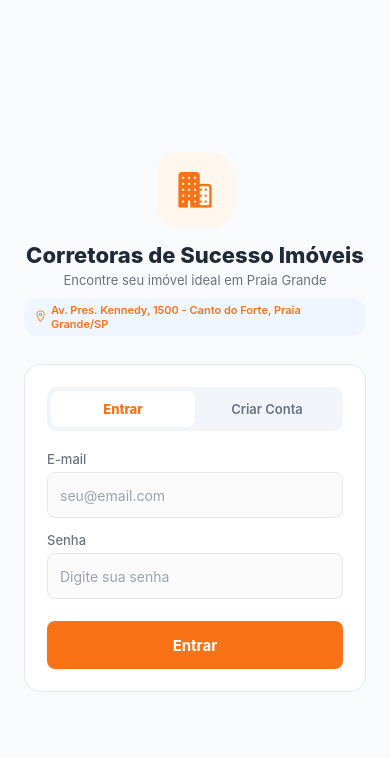
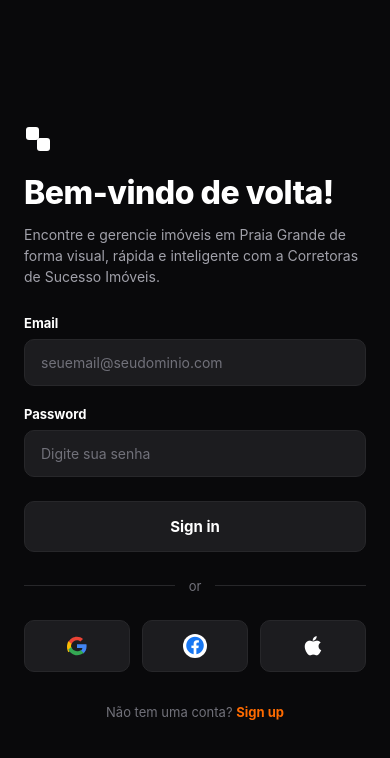
Before and after one commit to lealtais/app_corretoras, a React Native app: screen / in a window 390 px wide. Shown: the top 758 px of the page. Built offline with nearby package versions, Linux system fonts and the light colour scheme; no server answers; the database is empty.

Commit message:
style(auth): redesenha tela de login dark mode com botoes sociais Google, Facebook e Apple

```diff
--- a/App.tsx
+++ b/App.tsx
@@ -96,8 +96,18 @@ export default function App() {
       {isSplashVisible && (
         <SplashScreen onFinish={() => setIsSplashVisible(false)} />
       )}
-      <SafeAreaView style={styles.safeArea} edges={['top', 'left', 'right']}>
-        <StatusBar barStyle="dark-content" backgroundColor="#FFFFFF" translucent={false} />
+      <SafeAreaView
+        style={[
+          styles.safeArea,
+          { backgroundColor: currentUser ? '#FFFFFF' : '#09090B' },
+        ]}
+        edges={['top', 'left', 'right']}
+      >
+        <StatusBar
+          barStyle={currentUser ? 'dark-content' : 'light-content'}
+          backgroundColor={currentUser ? '#FFFFFF' : '#09090B'}
+          translucent={false}
+        />
 
         {!currentUser ? (
           <AuthScreen onAuthenticated={(user) => setCurrentUser(user)} />
--- a/src/screens/AuthScreen.tsx
+++ b/src/screens/AuthScreen.tsx
@@ -3,21 +3,53 @@ import {
   View,
   Text,
   StyleSheet,
+  TextInput,
   TouchableOpacity,
   ScrollView,
   KeyboardAvoidingView,
   Platform,
+  Modal,
 } from 'react-native';
+import Svg, { Path, Rect } from 'react-native-svg';
 import { Ionicons } from '@expo/vector-icons';
 import { User } from '../types/property';
-import { Input, Button } from '../components/ui';
-import { theme } from '../constants/theme';
-import { AGENCY_CONFIG } from '../constants/agency';
-import { supabaseLogin, supabaseRegister } from '../services/supabase';
+import {
+  supabaseLogin,
+  supabaseRegister,
+  supabaseSocialLogin,
+} from '../services/supabase';
 
 interface AuthScreenProps {
   onAuthenticated: (user: User) => void;
 }
+
+const BrandLogoIcon = () => (
+  <Svg width={28} height={28} viewBox="0 0 28 28" fill="none">
+    <Rect x={2} y={2} width={13} height={13} rx={3} fill="#FFFFFF" />
+    <Rect x={13} y={13} width={13} height={13} rx={3} fill="#FFFFFF" />
+  </Svg>
+);
+
+const GoogleColorIcon = () => (
+  <Svg width={20} height={20} viewBox="0 0 24 24">
+    <Path
+      fill="#EA4335"
+      d="M12 5c1.6 0 3 .6 4.1 1.7l3.1-3.1C17.3 1.8 14.8 1 12 1 7.4 1 3.5 3.6 1.6 7.4l3.7 2.8C6.2 7.2 8.9 5 12 5z"
+    />
+    <Path
+      fill="#4285F4"
+      d="M23.5 12.3c0-.8-.1-1.6-.2-2.3H12v4.5h6.5c-.3 1.5-1.1 2.8-2.4 3.6l3.7 2.9c2.2-2 3.7-5 3.7-8.7z"
+    />
+    <Path
+      fill="#FBBC05"
+      d="M5.3 14.8c-.2-.8-.4-1.8-.4-2.8s.2-2 .4-2.8L1.6 6.4C.6 8.4 0 10.6 0 13s.6 4.6 1.6 6.6l3.7-2.8z"
+    />
+    <Path
+      fill="#34A853"
+      d="M12 23c3.2 0 6-1.1 8-3l-3.7-2.9c-1.1.7-2.5 1.2-4.3 1.2-3.1 0-5.8-2.1-6.7-5l-3.7 2.8C3.5 19.9 7.4 23 12 23z"
+    />
+  </Svg>
+);
 
 export const AuthScreen: React.FC<AuthScreenProps> = ({ onAuthenticated }) => {
   const [mode, setMode] = useState<'login' | 'register'>('login');
@@ -27,18 +59,23 @@ export const AuthScreen: React.FC<AuthScreenProps> = ({ onAuthenticated }) => {
   const [errorMessage, setErrorMessage] = useState('');
   const [isLoading, setIsLoading] = useState(false);
 
+  const [socialModalProvider, setSocialModalProvider] = useState<
+    'Google' | 'Facebook' | 'Apple' | null
+  >(null);
+  const [socialEmail, setSocialEmail] = useState('');
+
   const handleSubmit = async () => {
     setErrorMessage('');
     const trimmedEmail = email.trim().toLowerCase();
     const trimmedPassword = password.trim();
 
     if (!trimmedEmail || !trimmedPassword) {
-      setErrorMessage('Por favor, preencha o e-mail e a senha.');
+      setErrorMessage('Preencha seu e-mail e sua senha.');
       return;
     }
 
     if (mode === 'register' && !name.trim()) {
-      setErrorMessage('Por favor, informe seu nome completo.');
+      setErrorMessage('Informe seu nome para criar a conta.');
       return;
     }
 
@@ -52,13 +89,33 @@ export const AuthScreen: React.FC<AuthScreenProps> = ({ onAuthenticated }) => {
       onAuthenticated(user);
     } catch (err: any) {
       setIsLoading(false);
-      setErrorMessage(err?.message || 'Erro ao autenticar no banco de dados.');
+      setErrorMessage(err?.message || 'Erro ao autenticar.');
+    }
+  };
+
+  const handleConfirmSocialLogin = async () => {
+    if (!socialModalProvider) return;
+    const chosenEmail =
+      socialEmail.trim().toLowerCase() ||
+      (email.trim().toLowerCase() || `${socialModalProvider.toLowerCase()}@corretoras.com`);
+
+    setIsLoading(true);
+    setErrorMessage('');
+    try {
+      const user = await supabaseSocialLogin(socialModalProvider, chosenEmail);
+      setSocialModalProvider(null);
+      setIsLoading(false);
+      onAuthenticated(user);
+    } catch (err: any) {
+      setSocialModalProvider(null);
+      setIsLoading(false);
+      setErrorMessage(err?.message || 'Não foi possível entrar.');
     }
   };
 
   return (
     <KeyboardAvoidingView
-      style={styles.container}
+      style={styles.screen}
       behavior={Platform.OS === 'ios' ? 'padding' : undefined}
     >
       <ScrollView
@@ -66,213 +123,373 @@ export const AuthScreen: React.FC<AuthScreenProps> = ({ onAuthenticated }) => {
         showsVerticalScrollIndicator={false}
         keyboardShouldPersistTaps="handled"
       >
-        <View style={styles.brandSection}>
-          <View style={styles.logoCircle}>
-            <Ionicons name="business" size={38} color={theme.colors.primary} />
-          </View>
-          <Text style={styles.brandTitle}>Corretoras de Sucesso Imóveis</Text>
-          <Text style={styles.brandSubtitle}>
-            Encontre seu imóvel ideal em Praia Grande
-          </Text>
-          <View style={styles.addressBadge}>
-            <Ionicons name="location-outline" size={13} color={theme.colors.primary} />
-            <Text style={styles.addressText}>{AGENCY_CONFIG.address}</Text>
-          </View>
+        <View style={styles.cardContainer}>
+          <View style={styles.logoWrapper}>
+            <BrandLogoIcon />
           </View>
 
-        <View style={styles.formCard}>
-          <View style={styles.tabsRow}>
-            <TouchableOpacity
-              style={[styles.tabButton, mode === 'login' && styles.tabButtonActive]}
-              onPress={() => {
-                setMode('login');
-                setErrorMessage('');
-              }}
-            >
-              <Text
-                style={[
-                  styles.tabButtonText,
-                  mode === 'login' && styles.tabButtonTextActive,
-                ]}
-              >
-                Entrar
+          <Text style={styles.title}>
+            {mode === 'login' ? 'Bem-vindo de volta!' : 'Crie sua conta'}
           </Text>
-            </TouchableOpacity>
 
-            <TouchableOpacity
-              style={[
-                styles.tabButton,
-                mode === 'register' && styles.tabButtonActive,
-              ]}
-              onPress={() => {
-                setMode('register');
-                setErrorMessage('');
-              }}
-            >
-              <Text
-                style={[
-                  styles.tabButtonText,
-                  mode === 'register' && styles.tabButtonTextActive,
-                ]}
-              >
-                Criar Conta
+          <Text style={styles.subtitle}>
+            Encontre e gerencie imóveis em Praia Grande de forma visual, rápida e inteligente com a Corretoras de Sucesso Imóveis.
           </Text>
-            </TouchableOpacity>
-          </View>
 
           {mode === 'register' && (
-            <Input
-              label="Nome completo"
-              placeholder="Digite seu nome"
+            <View style={styles.fieldBlock}>
+              <Text style={styles.label}>Nome</Text>
+              <TextInput
+                style={styles.darkInput}
+                placeholder="Digite seu nome completo"
+                placeholderTextColor="#71717A"
                 value={name}
                 onChangeText={setName}
               />
+            </View>
           )}
 
-          <Input
-            label="E-mail"
-            placeholder="seu@email.com"
+          <View style={styles.fieldBlock}>
+            <Text style={styles.label}>Email</Text>
+            <TextInput
+              style={styles.darkInput}
+              placeholder="seuemail@seudominio.com"
+              placeholderTextColor="#71717A"
               keyboardType="email-address"
               autoCapitalize="none"
               value={email}
               onChangeText={setEmail}
             />
+          </View>
 
-          <Input
-            label="Senha"
-            placeholder="Digite sua senha"
+          <View style={styles.fieldBlock}>
+            <Text style={styles.label}>Password</Text>
+            <TextInput
+              style={styles.darkInput}
+              placeholder={mode === 'login' ? 'Digite sua senha' : 'Crie uma senha'}
+              placeholderTextColor="#71717A"
               secureTextEntry
               value={password}
               onChangeText={setPassword}
             />
+          </View>
 
           {errorMessage !== '' && (
             <View style={styles.errorBox}>
-              <Ionicons name="alert-circle" size={16} color="#DC2626" />
+              <Ionicons name="alert-circle" size={16} color="#F87171" />
               <Text style={styles.errorText}>{errorMessage}</Text>
             </View>
           )}
 
-          <Button
-            label={
-              isLoading
+          <TouchableOpacity
+            style={styles.signInButton}
+            onPress={handleSubmit}
+            activeOpacity={0.85}
+            disabled={isLoading}
+          >
+            <Text style={styles.signInButtonText}>
+              {isLoading
                 ? 'Carregando...'
                 : mode === 'login'
-                ? 'Entrar'
-                : 'Cadastrar e Acessar'
-            }
-            onPress={handleSubmit}
-            style={styles.submitBtn}
-          />
+                ? 'Sign in'
+                : 'Sign up'}
+            </Text>
+          </TouchableOpacity>
+
+          <View style={styles.dividerRow}>
+            <View style={styles.dividerLine} />
+            <Text style={styles.dividerText}>or</Text>
+            <View style={styles.dividerLine} />
+          </View>
+
+          <View style={styles.socialRow}>
+            <TouchableOpacity
+              style={styles.socialButton}
+              activeOpacity={0.8}
+              onPress={() => {
+                setSocialEmail(email);
+                setSocialModalProvider('Google');
+              }}
+            >
+              <GoogleColorIcon />
+            </TouchableOpacity>
+
+            <TouchableOpacity
+              style={styles.socialButton}
+              activeOpacity={0.8}
+              onPress={() => {
+                setSocialEmail(email);
+                setSocialModalProvider('Facebook');
+              }}
+            >
+              <View style={styles.facebookCircle}>
+                <Ionicons name="logo-facebook" size={20} color="#1877F2" />
+              </View>
+            </TouchableOpacity>
+
+            <TouchableOpacity
+              style={styles.socialButton}
+              activeOpacity={0.8}
+              onPress={() => {
+                setSocialEmail(email);
+                setSocialModalProvider('Apple');
+              }}
+            >
+              <Ionicons name="logo-apple" size={22} color="#FFFFFF" />
+            </TouchableOpacity>
+          </View>
+
+          <View style={styles.footerRow}>
+            <Text style={styles.footerLabel}>
+              {mode === 'login' ? 'Não tem uma conta? ' : 'Já possui uma conta? '}
+            </Text>
+            <TouchableOpacity
+              onPress={() => {
+                setMode(mode === 'login' ? 'register' : 'login');
+                setErrorMessage('');
+              }}
+            >
+              <Text style={styles.footerAction}>
+                {mode === 'login' ? 'Sign up' : 'Sign in'}
+              </Text>
+            </TouchableOpacity>
+          </View>
         </View>
       </ScrollView>
+
+      <Modal
+        visible={socialModalProvider !== null}
+        transparent
+        animationType="fade"
+        onRequestClose={() => setSocialModalProvider(null)}
+      >
+        <View style={styles.modalBackdrop}>
+          <View style={styles.modalCard}>
+            <Text style={styles.modalTitle}>
+              Continuar com {socialModalProvider}
+            </Text>
+            <Text style={styles.modalSubtitle}>
+              Informe o e-mail da sua conta {socialModalProvider} para acessar:
+            </Text>
+            <TextInput
+              style={styles.darkInput}
+              placeholder={`seuemail@${socialModalProvider?.toLowerCase()}.com`}
+              placeholderTextColor="#71717A"
+              keyboardType="email-address"
+              autoCapitalize="none"
+              value={socialEmail}
+              onChangeText={setSocialEmail}
+            />
+            <View style={styles.modalActions}>
+              <TouchableOpacity
+                style={styles.modalCancelBtn}
+                onPress={() => setSocialModalProvider(null)}
+              >
+                <Text style={styles.modalCancelText}>Cancelar</Text>
+              </TouchableOpacity>
+              <TouchableOpacity
+                style={styles.modalConfirmBtn}
+                onPress={handleConfirmSocialLogin}
+              >
+                <Text style={styles.modalConfirmText}>Continuar</Text>
+              </TouchableOpacity>
+            </View>
+          </View>
+        </View>
+      </Modal>
     </KeyboardAvoidingView>
   );
 };
 
 const styles = StyleSheet.create({
-  container: {
+  screen: {
     flex: 1,
-    backgroundColor: '#F8FAFC',
+    backgroundColor: '#09090B',
   },
   scrollContent: {
     flexGrow: 1,
     justifyContent: 'center',
+    alignItems: 'center',
     paddingHorizontal: 24,
-    paddingVertical: 36,
+    paddingVertical: 40,
   },
-  brandSection: {
-    alignItems: 'center',
+  cardContainer: {
+    width: '100%',
+    maxWidth: 420,
+  },
+  logoWrapper: {
+    marginBottom: 20,
+  },
+  title: {
+    fontSize: 32,
+    fontWeight: '800',
+    color: '#FFFFFF',
+    letterSpacing: -0.5,
+    marginBottom: 12,
+  },
+  subtitle: {
+    fontSize: 14,
+    color: '#A1A1AA',
+    lineHeight: 21,
     marginBottom: 28,
   },
-  logoCircle: {
-    width: 76,
-    height: 76,
-    borderRadius: 22,
-    backgroundColor: theme.colors.primaryLight,
-    alignItems: 'center',
-    justifyContent: 'center',
-    marginBottom: 14,
-  },
-  brandTitle: {
-    fontSize: 22,
-    fontWeight: '800',
-    color: theme.colors.textMain,
-    textAlign: 'center',
-  },
-  brandSubtitle: {
-    fontSize: 13,
-    color: theme.colors.textSecondary,
-    marginTop: 4,
-    textAlign: 'center',
-  },
-  addressBadge: {
-    flexDirection: 'row',
-    alignItems: 'center',
-    gap: 4,
-    marginTop: 10,
-    backgroundColor: '#EFF6FF',
-    paddingHorizontal: 10,
-    paddingVertical: 5,
-    borderRadius: 14,
-  },
-  addressText: {
-    fontSize: 11,
-    color: theme.colors.primary,
-    fontWeight: '600',
-  },
-  formCard: {
-    backgroundColor: '#FFFFFF',
-    borderRadius: 16,
-    padding: 22,
-    borderWidth: 1,
-    borderColor: '#E2E8F0',
-    elevation: 2,
-  },
-  tabsRow: {
-    flexDirection: 'row',
-    backgroundColor: '#F1F5F9',
-    borderRadius: 10,
-    padding: 4,
+  fieldBlock: {
     marginBottom: 20,
   },
-  tabButton: {
-    flex: 1,
-    paddingVertical: 10,
-    borderRadius: 8,
-    alignItems: 'center',
+  label: {
+    fontSize: 13,
+    fontWeight: '700',
+    color: '#FFFFFF',
+    marginBottom: 8,
   },
-  tabButtonActive: {
-    backgroundColor: '#FFFFFF',
-    elevation: 1,
-  },
-  tabButtonText: {
-    fontSize: 13,
-    fontWeight: '600',
-    color: theme.colors.textSecondary,
-  },
-  tabButtonTextActive: {
-    color: theme.colors.primary,
-    fontWeight: '800',
+  darkInput: {
+    backgroundColor: '#1C1C1F',
+    borderRadius: 10,
+    paddingHorizontal: 16,
+    paddingVertical: 14,
+    fontSize: 14,
+    color: '#FFFFFF',
+    borderWidth: 1,
+    borderColor: '#27272A',
   },
   errorBox: {
     flexDirection: 'row',
     alignItems: 'center',
-    gap: 6,
-    backgroundColor: '#FEF2F2',
+    gap: 8,
+    backgroundColor: 'rgba(239, 68, 68, 0.12)',
     borderWidth: 1,
-    borderColor: '#FECACA',
-    padding: 10,
-    borderRadius: 8,
-    marginBottom: 12,
+    borderColor: 'rgba(239, 68, 68, 0.35)',
+    padding: 12,
+    borderRadius: 10,
+    marginBottom: 16,
   },
   errorText: {
-    fontSize: 12,
-    color: '#DC2626',
+    color: '#F87171',
+    fontSize: 13,
     fontWeight: '600',
     flex: 1,
   },
-  submitBtn: {
-    marginTop: 8,
+  signInButton: {
+    backgroundColor: '#1C1C1F',
+    borderRadius: 10,
+    paddingVertical: 15,
+    alignItems: 'center',
+    justifyContent: 'center',
+    marginTop: 4,
+    borderWidth: 1,
+    borderColor: '#27272A',
+  },
+  signInButtonText: {
+    color: '#FFFFFF',
+    fontSize: 15,
+    fontWeight: '700',
+  },
+  dividerRow: {
+    flexDirection: 'row',
+    alignItems: 'center',
+    marginVertical: 26,
+  },
+  dividerLine: {
+    flex: 1,
+    height: 1,
+    backgroundColor: '#27272A',
+  },
+  dividerText: {
+    color: '#71717A',
+    fontSize: 13,
+    paddingHorizontal: 14,
+  },
+  socialRow: {
+    flexDirection: 'row',
+    gap: 12,
+    marginBottom: 32,
+  },
+  socialButton: {
+    flex: 1,
+    height: 52,
+    backgroundColor: '#1C1C1F',
+    borderRadius: 10,
+    alignItems: 'center',
+    justifyContent: 'center',
+    borderWidth: 1,
+    borderColor: '#27272A',
+  },
+  facebookCircle: {
+    width: 24,
+    height: 24,
+    borderRadius: 12,
+    backgroundColor: '#FFFFFF',
+    alignItems: 'center',
+    justifyContent: 'center',
+  },
+  footerRow: {
+    flexDirection: 'row',
+    justifyContent: 'center',
+    alignItems: 'center',
+  },
+  footerLabel: {
+    color: '#71717A',
+    fontSize: 13,
+  },
+  footerAction: {
+    color: '#FF6B00',
+    fontSize: 13,
+    fontWeight: '700',
+  },
+  modalBackdrop: {
+    flex: 1,
+    backgroundColor: 'rgba(0, 0, 0, 0.75)',
+    justifyContent: 'center',
+    alignItems: 'center',
+    padding: 24,
+  },
+  modalCard: {
+    width: '100%',
+    maxWidth: 380,
+    backgroundColor: '#121215',
+    borderRadius: 14,
+    padding: 22,
+    borderWidth: 1,
+    borderColor: '#27272A',
+  },
+  modalTitle: {
+    fontSize: 18,
+    fontWeight: '800',
+    color: '#FFFFFF',
+    marginBottom: 6,
+  },
+  modalSubtitle: {
+    fontSize: 13,
+    color: '#A1A1AA',
+    marginBottom: 16,
+    lineHeight: 18,
+  },
+  modalActions: {
+    flexDirection: 'row',
+    justifyContent: 'flex-end',
+    gap: 10,
+    marginTop: 18,
+  },
+  modalCancelBtn: {
+    paddingHorizontal: 14,
+    paddingVertical: 10,
+    borderRadius: 8,
+    backgroundColor: '#1C1C1F',
+  },
+  modalCancelText: {
+    color: '#A1A1AA',
+    fontSize: 13,
+    fontWeight: '600',
+  },
+  modalConfirmBtn: {
+    paddingHorizontal: 16,
+    paddingVertical: 10,
+    borderRadius: 8,
+    backgroundColor: '#FF6B00',
+  },
+  modalConfirmText: {
+    color: '#FFFFFF',
+    fontSize: 13,
+    fontWeight: '700',
   },
 });
--- a/src/services/supabase.ts
+++ b/src/services/supabase.ts
@@ -167,6 +167,38 @@ export async function supabaseRegister(
   };
 }
 
+export async function supabaseSocialLogin(
+  provider: 'Google' | 'Facebook' | 'Apple',
+  emailInput?: string
+): Promise<User> {
+  const normalizedEmail = (
+    emailInput || `${provider.toLowerCase()}.usuario@corretoras.com`
+  )
+    .trim()
+    .toLowerCase();
+
+  const checkUrl = `${SUPABASE_URL}/rest/v1/app_users?email=eq.${encodeURIComponent(
+    normalizedEmail
+  )}&select=id,name,email,role`;
+
+  const checkRes = await fetch(checkUrl, { headers: getSupabaseHeaders() });
+  if (checkRes.ok) {
+    const existing = await checkRes.json();
+    if (Array.isArray(existing) && existing.length > 0) {
+      const u = existing[0];
+      return {
+        id: String(u.id),
+        name: u.name,
+        email: u.email,
+        role: u.role === 'admin' ? 'admin' : 'client',
+      };
+    }
+  }
+
+  const displayName = normalizedEmail.split('@')[0];
+  return supabaseRegister(displayName, normalizedEmail, `oauth-${provider.toLowerCase()}`);
+}
+
 export async function supabaseFetchProperties(role: UserRole): Promise<Property[]> {
   const selectCols =
     role === 'admin'
```
Lines whose indentation alone changed are shown as unchanged.
